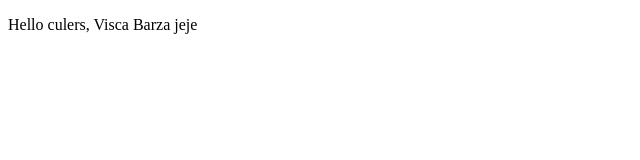
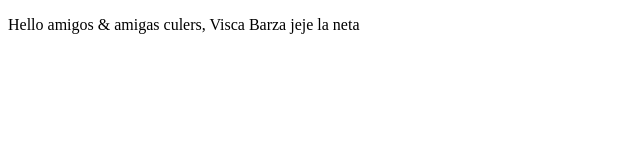
Before and after one commit to juandavo/proyectoDemoCursoPrework, a plain HTML site: page index.html in a window 1280 px wide. Shown: the whole page, without its empty margins (0-640 px from the left). Drawn offline with Linux system fonts and the light colour scheme.

Commit message:
cambios agregamos amigos & amigas

```diff
--- a/index.html
+++ b/index.html
@@ -8,7 +8,7 @@
 </head>
 <body>
 
-    <p>Hello culers, Visca Barza jeje</p>
+    <p>Hello amigos & amigas culers, Visca Barza jeje la neta</p>
 
 </body>
 </html>
```
